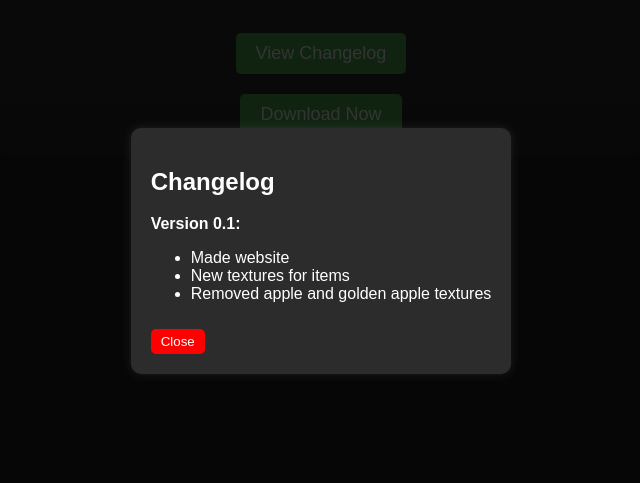
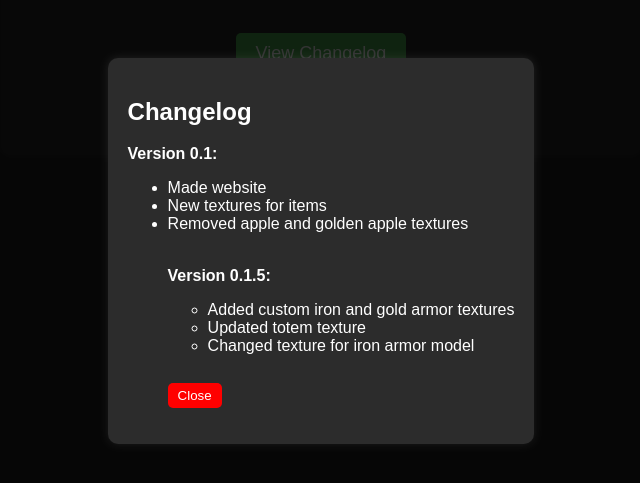
Before and after one commit to IFirstTeaLover/bulaba, a plain HTML site: page index.html in a window 1280 px wide. Both pictures are taken after a click on the button "View Changelog". Shown: the part 149-632 px from the top of the page, without its empty margins (319-959 px from the left). Drawn offline with Linux system fonts and the light colour scheme.

Commit message:
Update changelog

```diff
--- a/index.html
+++ b/index.html
@@ -89,7 +89,12 @@
             <ul>
                 <li>Made website</li>
                 <li>New textures for items</li>
-                <li>Removed apple and golden apple textures</li>
+                <li>Removed apple and golden apple textures</li><br>
+            <p><strong>Version 0.1.5:</strong></p>
+            <ul>
+                <li>Added custom iron and gold armor textures</li>
+                <li>Updated totem texture</li>
+                <li>Changed texture for iron armor model</li><br>
             </ul>
             <button class="close-btn" onclick="closeChangelog()">Close</button>
         </div>
```
